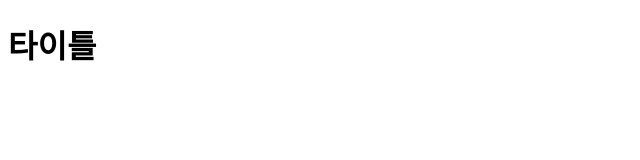
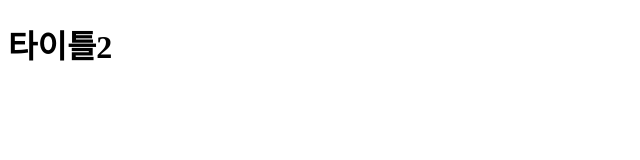
Before and after one commit to JINHYUN-BRIGHTEVERYDAY/React-Study, a React (Vite) app: page / in a window 1280 px wide. Shown: the top 160 px of the page, without its empty margins (0-640 px from the left). Built offline with nearby package versions, Linux system fonts and the light colour scheme.

Commit message:
feat : props 입문

```diff
--- a/src/main.jsx
+++ b/src/main.jsx
@@ -23,7 +23,9 @@
 createRoot(root).render(appObj[currentApp]);
 
 function BoxComponent() {
-    return <div><TitleComponent /></div>
+    // return <div>{<TitleComponent()}</div>
+    // return <div><TitleComponent title="타이틀" title2="타이틀2"/></div>
+    return <div><TitleComponent title= "타이틀" title2="타이틀2"/></div>
 }
 
 // function BoxComponent() {
@@ -32,6 +34,8 @@
 //
 //
 
-function TitleComponent() {
-    return <h1>타이틀</h1>
+function TitleComponent({title, title2}) {
+    console.log(title);
+    console.log(title2);
+    return <h1>{title2}</h1>
 }
```
Also changed, not shown: src/참고자료.txt.
